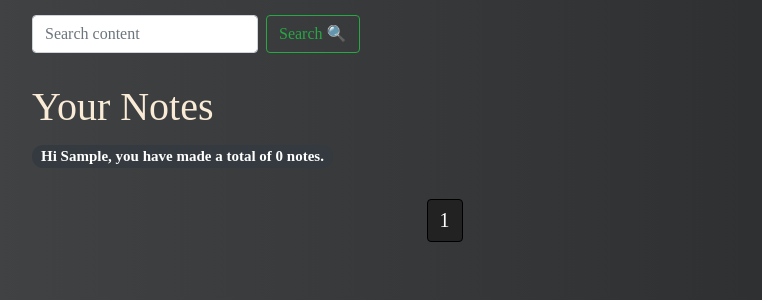
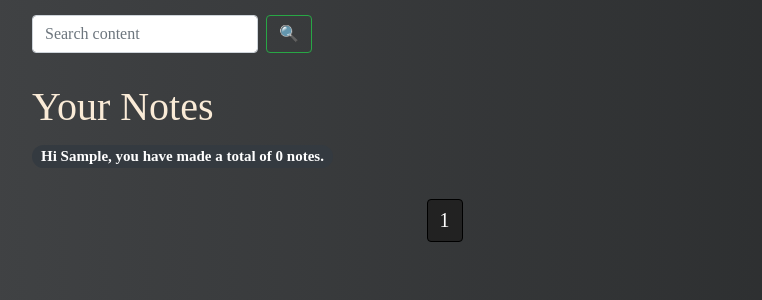
Before and after one commit to arthtyagi/geddit, a Django app: page /notes/ in a window 1280 px wide. Shown: the part 65-365 px from the top of the page, without its empty margins (53-815 px from the left). Run offline with Django 3.2, Linux system fonts and the light colour scheme; the visitor is signed in with stand-in values (Sample User, id 1); data that the repository does not hold is empty; some libraries are stand-ins or nearby versions.

Commit message:
uniform search bar

```diff
--- a/notes/templates/notes/about.html
+++ b/notes/templates/notes/about.html
@@ -2,7 +2,6 @@
 {%block content%}
 <h2>About Geddit</h2>
 <div class="article-content">
-
     Geddit is an open-source web app that allows you to keep Notes and To-Do lists powered by a Django backend.
 
     The project has two modules, the Notes app and the To-Do app :
@@ -10,5 +9,4 @@
     The Notes module is made using Django, Bootstrap and well, DHTML. The To-Do app will be built using the same
     technologies as the Notes module.
 </div>
-
 {%endblock content%}
--- a/notes/templates/notes/notes_list.html
+++ b/notes/templates/notes/notes_list.html
@@ -6,7 +6,7 @@
     <div class="card-deck">
         <form class="form-inline" method="GET" autocomplete="off" action="/notes/">
             <input class="form-control mr-sm-2" type="search" name="q" placeholder="Search content" aria-label="Search">
-            <button class="btn btn-outline-success my-2 my-sm-0" type="submit">Search 🔍</button>
+            <button class="btn btn-outline-success my-2 my-sm-0" type="submit"> 🔍</button>
         </form>
     </div>
 </div>
```
